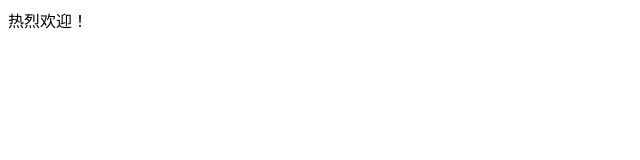
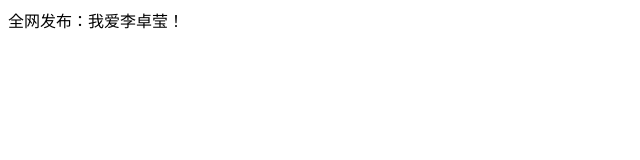
Before and after one commit to Midun-xkAn/Midun-xkAn.github.io, a plain HTML site: page index.html in a window 1280 px wide. Shown: the whole page, without its empty margins (0-640 px from the left). Drawn offline with Linux system fonts and the light colour scheme.

Commit message:
Update index.html

```diff
--- a/index.html
+++ b/index.html
@@ -5,6 +5,6 @@
 		<title></title>
 	</head>
 	<body>
-		热烈欢迎！
+		全网发布：我爱李卓莹！
 	</body>
 </html>
```
